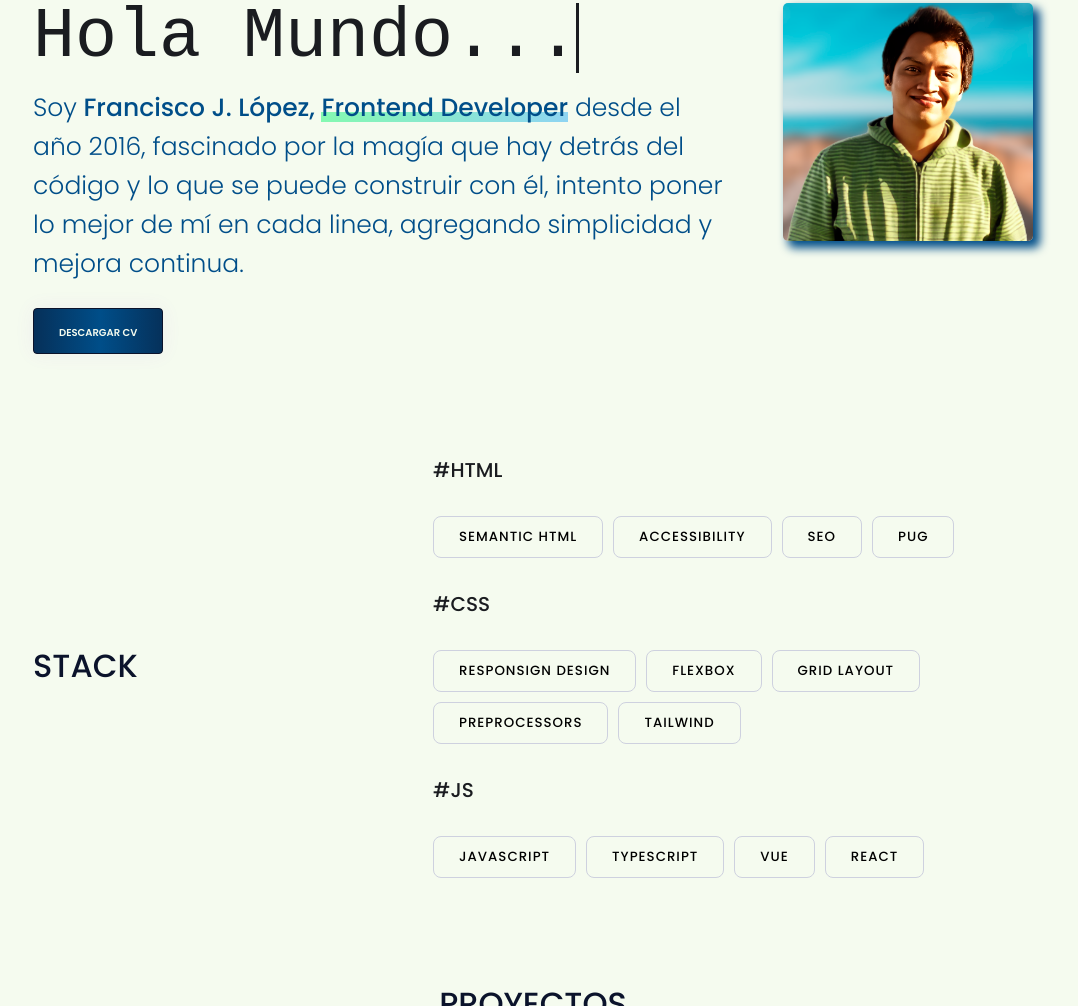
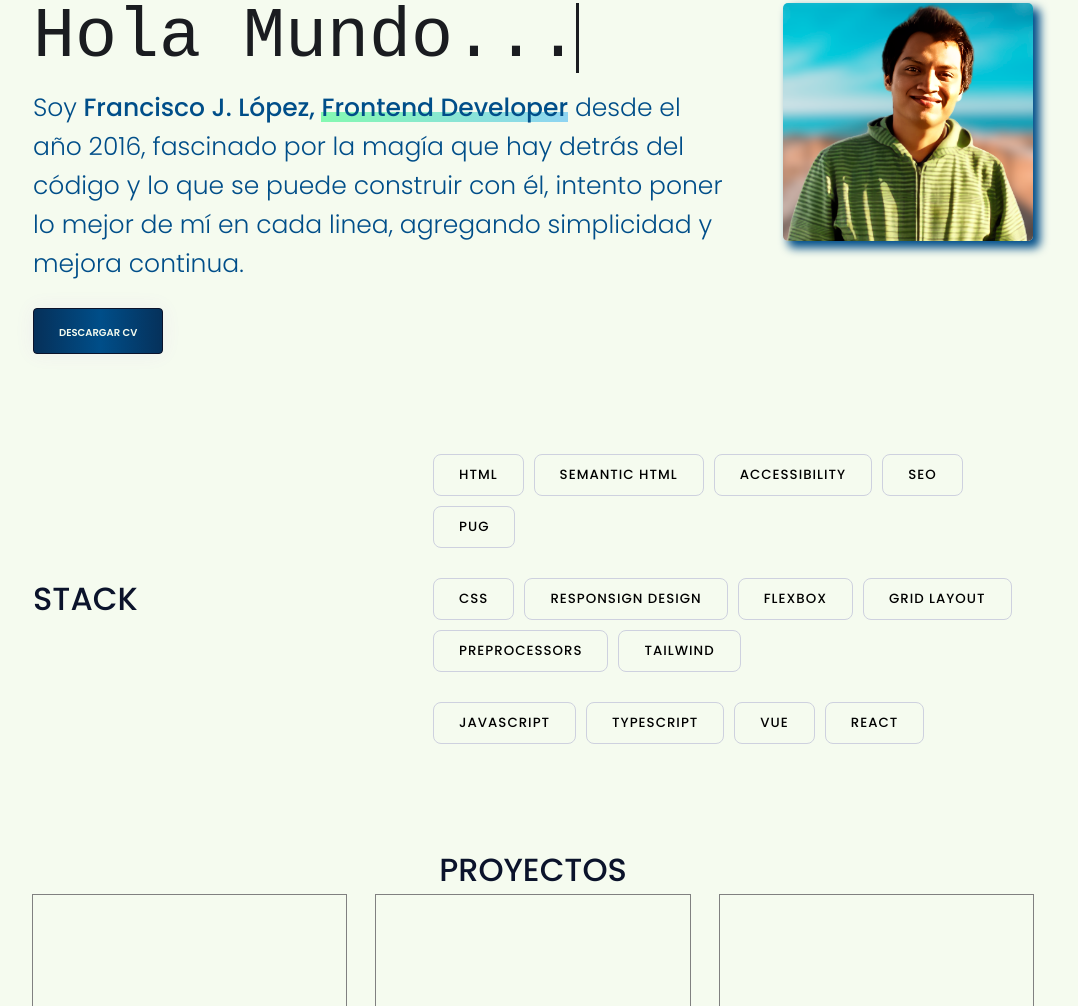
Before and after one commit to fcojavierlpzstudent/fcojavierlpzstudent.github.io, a website: page pug/index.pug in a window 1280 px wide. Shown: the part 177-1183 px from the top of the page, without its empty margins (107-1185 px from the left). Drawn offline with nearby package versions, Linux system fonts and the light colour scheme; files that its build step writes are made by us from their sources.

Commit message:
refactor(app): update stack list

```diff
--- a/pug/index.pug
+++ b/pug/index.pug
@@ -52,22 +52,21 @@ html(lang="en")
           h2.heading-3.stack__caption Stack
 
           .stack__stack
-            .stack__route #Html
             .stack__services
+              button.stack__service-name Html
               button.stack__service-name Semantic Html
               button.stack__service-name Accessibility
               button.stack__service-name SEO
               button.stack__service-name PUG
 
-            .stack__route #Css
             .stack__services
+              button.stack__service-name Css
               button.stack__service-name Responsign Design
               button.stack__service-name Flexbox
               button.stack__service-name Grid Layout
               button.stack__service-name Preprocessors
               button.stack__service-name Tailwind
 
-            .stack__route #Js
             .stack__services
               button.stack__service-name JavaScript
               button.stack__service-name TypeScript
```
Also changed, not shown: index.html.
